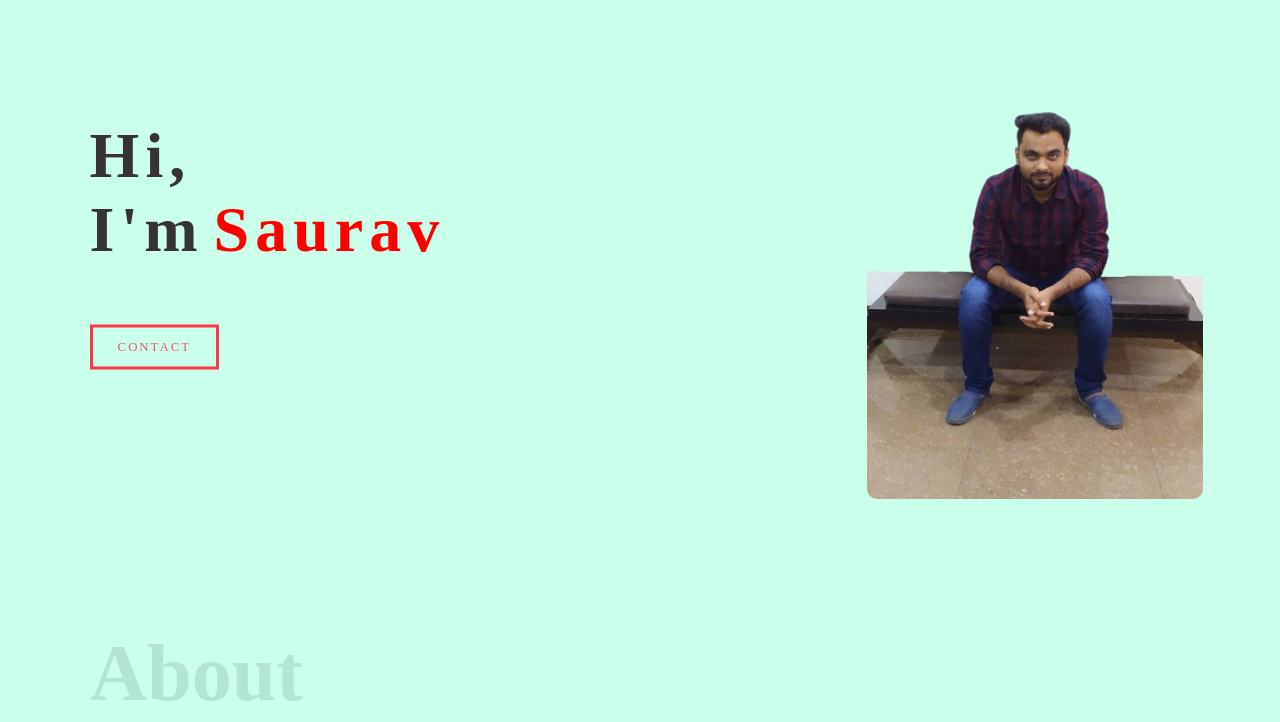
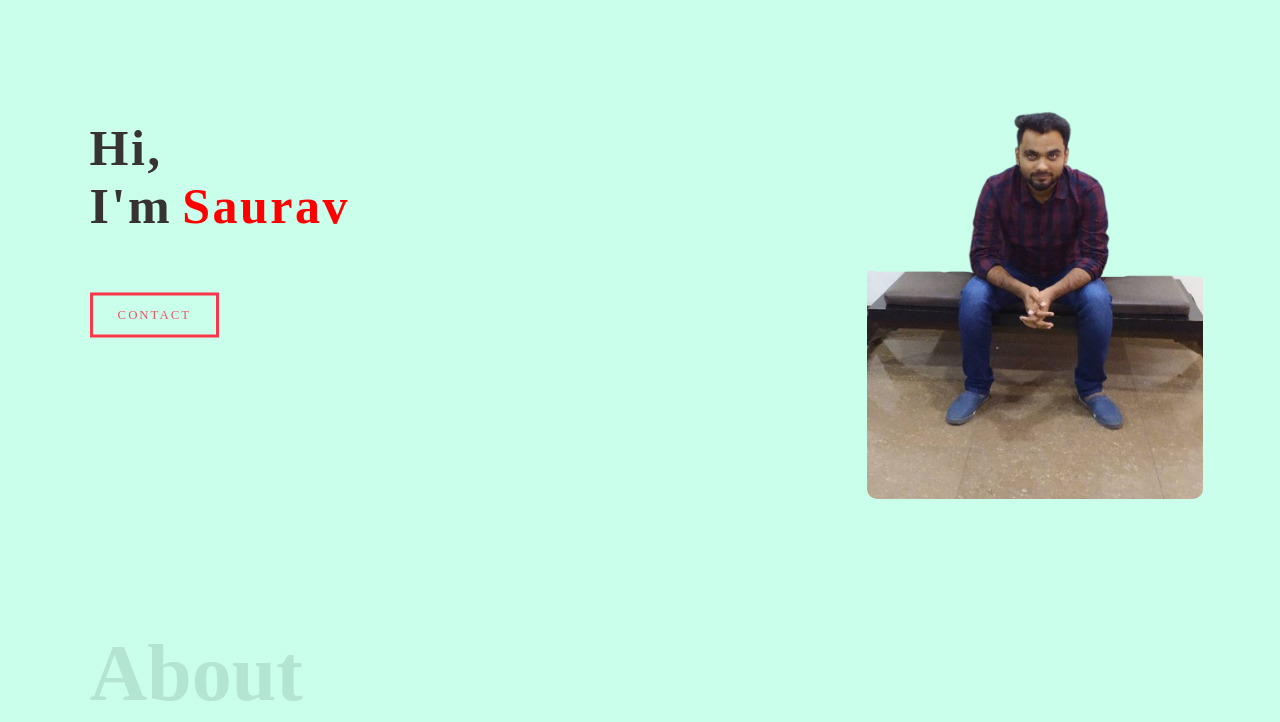
Before and after one commit to 100ravpatel/100ravpatel.sample, a plain HTML site: page index.html in a window 1280 px wide. Shown: the part 78-800 px from the top of the page. Drawn offline with Linux system fonts and the light colour scheme.

Commit message:
Update style.css

```diff
--- a/style.css
+++ b/style.css
@@ -97,7 +97,7 @@ a{
 }
 .text h1{
     color: rgb(56, 51, 51);
-    font-size: 4rem;
+    font-size:50px;
     cursor: context-menu;
     border-radius: 0;
 }
```
